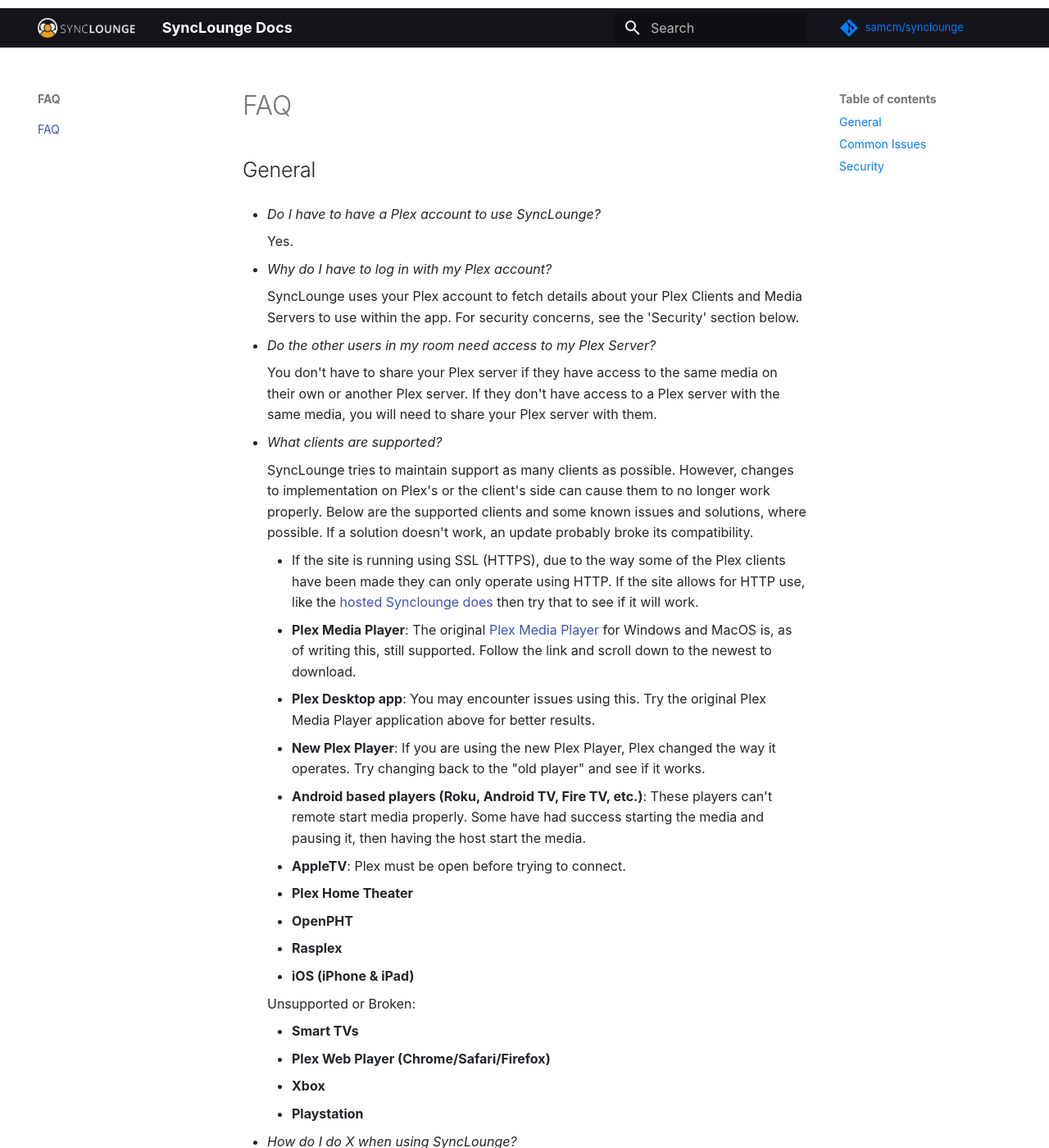
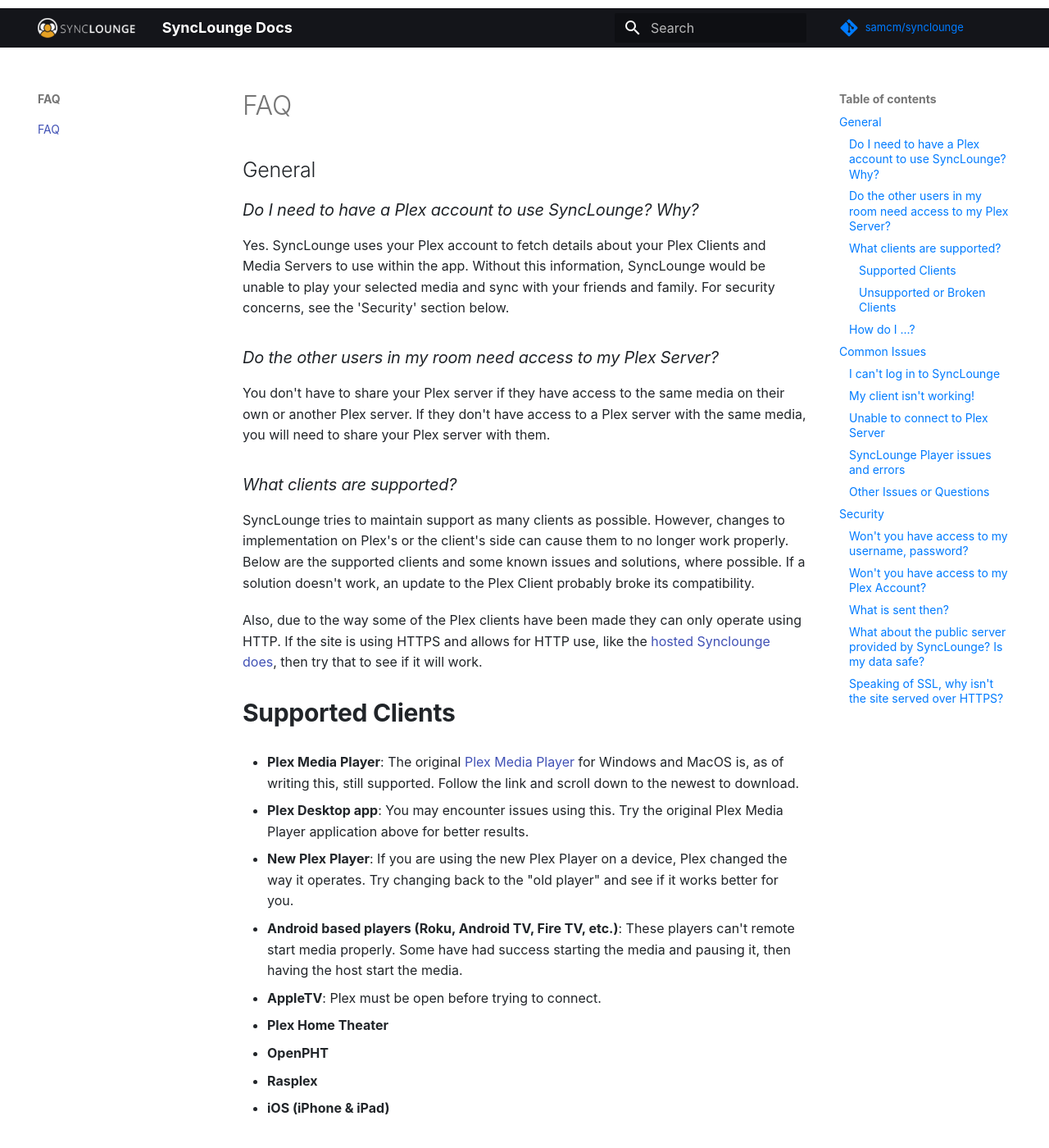
Before and after one commit to synclounge/docs.synclounge.tv, an MkDocs documentation site: the page built from docs/faq.md, in a window 1280 px wide and 1400 px high. Shown: the whole window at 82% size. Built offline with MkDocs 1.6.1 and Material for MkDocs 9.7.7, drawn with Linux system fonts in a browser that asks for light colours; comment, search, counter and statistics services are not loaded; some of the changed text lies outside the part shown.

Commit message:
[WIP] Update settings documentation (#19)
* Update settings documentation

* Reformat FAQ

* Move Docker info to docker page

* Fix formatting in Linux how-to

* Add Git as a requirement

* Add Plex Article for finding Plex Token

````diff
--- a/docs/faq.md
+++ b/docs/faq.md
@@ -1,113 +1,115 @@
 hide_nav_left: true
-hide_nav_right: true
 
 # FAQ
 
 ## General
 
-- _Do I have to have a Plex account to use SyncLounge?_
+### _Do I need to have a Plex account to use SyncLounge? Why?_
 
-    Yes.
+Yes. SyncLounge uses your Plex account to fetch details about your Plex Clients and Media Servers to use within the app. Without this information, SyncLounge would be unable to play your selected media and sync with your friends and family. For security concerns, see the 'Security' section below.
 
-- _Why do I have to log in with my Plex account?_
+### _Do the other users in my room need access to my Plex Server?_
 
-    SyncLounge uses your Plex account to fetch details about your Plex Clients and Media Servers to use within the app. For security concerns, see the 'Security' section below.
+You don't have to share your Plex server if they have access to the same media on their own or another Plex server. If they don't have access to a Plex server with the same media, you will need to share your Plex server with them.
 
-- _Do the other users in my room need access to my Plex Server?_
+### _What clients are supported?_
 
-    You don't have to share your Plex server if they have access to the same media on their own or another Plex server. If they don't have access to a Plex server with the same media, you will need to share your Plex server with them.
+SyncLounge tries to maintain support as many clients as possible. However, changes to implementation on Plex's or the client's side can cause them to no longer work properly. Below are the supported clients and some known issues and solutions, where possible. If a solution doesn't work, an update to the Plex Client probably broke its compatibility.
 
-- _What clients are supported?_
+Also, due to the way some of the Plex clients have been made they can only operate using HTTP. If the site is using HTTPS and allows for HTTP use, like the [hosted Synclounge does](http://app.synclounge.tv/), then try that to see if it will work.
 
-    SyncLounge tries to maintain support as many clients as possible. However, changes to implementation on Plex's or the client's side can cause them to no longer work properly. Below are the supported clients and some known issues and solutions, where possible. If a solution doesn't work, an update probably broke its compatibility.
+#### Supported Clients
 
-      - If the site is running using SSL (HTTPS), due to the way some of the Plex clients have been made they can only operate using HTTP. If the site allows for HTTP use, like the [hosted Synclounge does](http://app.synclounge.tv/) then try that to see if it will work.
-      - **Plex Media Player**: The original [Plex Media Player](https://forums.plex.tv/t/plex-media-player/120475/100) for Windows and MacOS is, as of writing this, still supported. Follow the link and scroll down to the newest to download.
-      - **Plex Desktop app**: You may encounter issues using this. Try the original Plex Media Player application above for better results.
-      - **New Plex Player**: If you are using the new Plex Player, Plex changed the way it operates. Try changing back to the "old player" and see if it works.
-      - **Android based players (Roku, Android TV, Fire TV, etc.)**: These players can't remote start media properly. Some have had success starting the media and pausing it, then having the host start the media.
-      - **AppleTV**: Plex must be open before trying to connect.
-      - **Plex Home Theater**
-      - **OpenPHT**
-      - **Rasplex**
-      - **iOS (iPhone & iPad)**
+- **Plex Media Player**: The original [Plex Media Player](https://forums.plex.tv/t/plex-media-player/120475/100) for Windows and MacOS is, as of writing this, still supported. Follow the link and scroll down to the newest to download.
+- **Plex Desktop app**: You may encounter issues using this. Try the original Plex Media Player application above for better results.
+- **New Plex Player**: If you are using the new Plex Player on a device, Plex changed the way it operates. Try changing back to the "old player" and see if it works better for you.
+- **Android based players (Roku, Android TV, Fire TV, etc.)**: These players can't remote start media properly. Some have had success starting the media and pausing it, then having the host start the media.
+- **AppleTV**: Plex must be open before trying to connect.
+- **Plex Home Theater**
+- **OpenPHT**
+- **Rasplex**
+- **iOS (iPhone & iPad)**
 
-    Unsupported or Broken:
+#### Unsupported or Broken Clients
 
-      - **Smart TVs**
-      - **Plex Web Player (Chrome/Safari/Firefox)**
-      - **Xbox**
-      - **Playstation**
+- **Smart TVs**
+- **Plex Web Player (Chrome/Safari/Firefox)**
+- **Xbox**
+- **Playstation**
 
-- _How do I do X when using SyncLounge?_
+### _How do I ...?_
 
-    If you are trying to figure out how to do something when *using* SyncLounge, check the [how-to](/how-tos/how-tos/) section of the documentation. This will show you how to change hosts, user Party Pausing, etc.
+If you are trying to figure out how to do something when *using* SyncLounge, check the [how-to](/how-tos/how-tos/) section of the documentation. This will show you how to change hosts, user Party Pausing, etc.
 
-    If you are trying to figure out how to do something when *running* SyncLounge, check the [how-to](/how-tos/how-tos/) and [Self-hosting](/self-hosted/getting-started/) sections. This will tell you how to setup and configure your servers.
+If you are trying to figure out how to do something when *running* SyncLounge, check the [how-to](/how-tos/how-tos/) and [Self-hosting](/self-hosted/getting-started/) sections. This will tell you how to setup and configure your servers.
 
 ## Common Issues
 
-- _I can't log in to SyncLounge_
+### _I can't log in to SyncLounge_
 
-    This is most likely due to Popup Blocking or an Adblocker. If you press the "Click me" button and nothing happens, make sure that your browser isn't blocking popups for the site. If you get a new window with the Plex logo, but nothing else happens, make sure that you don't have an AdBlocker or other plugin that is interfering with Plex completing the OAuth request.
+This is most likely due to Popup Blocking or an Adblocker. If you press the "Click me" button and nothing happens, make sure that your browser isn't blocking popups for the site. If you get a new window with the Plex logo, but nothing else happens, make sure that you don't have an AdBlocker or other plugin that is interfering with Plex completing the OAuth request.
 
-- _My client isn't working!_
+### _My client isn't working!_
 
-    See _What clients are supported?_ for information.
+See _[What clients are supported?](/faq/#what-clients-are-supported)_ for information.
 
-- _When trying to connect to my server, "Unable to connect" "Try disabling your adblocker" appears even though there is no adblocker or it has been disabled._
+### _Unable to connect to Plex Server_
 
-    This indicates that SyncLounge was unable to connect to the server properly. Here are known reasons why the connection may be blocked or not work properly:
+When trying to connect to your server, if you get a message of "Unable to connect" "Try disabling your adblocker" it indicates that SyncLounge was unable to connect to the server properly. Here are known reasons why the connection may be blocked or not work properly:
 
-      - An adblocker, firewall, network configuration, ISP, or some other software on your computer is blocking the connection.
-      - The server owner's firewall, network configuration, ISP, or some other software is blocking the connection.
-      - Remote access is not enabled on the server or it isn't working properly. To enable remote access or to check if remote access is enabled succesfully, see the [Plex's Remote Access article](https://support.plex.tv/articles/200289506-remote-access/)
+- An adblocker, firewall, network configuration, ISP, or some other software on your computer is blocking the connection.
+- The server owner's firewall, network configuration, ISP, or some other software is blocking the connection.
+- Remote access is not enabled on the server or it isn't working properly. To enable remote access or to check if remote access is enabled succesfully, see the [Plex's Remote Access article](https://support.plex.tv/articles/200289506-remote-access/)
 
-- _Someone in my room is getting "the quota has been exceeded"_
-- _The SyncLounge player is continually buffering_
-- _I'm getting the message `Failed to execute 'appendBuffer' on 'SourceBuffer': The SourceBuffer is full, and cannot free space to append additional buffers.`
+### SyncLounge Player issues and errors
 
-    Lower the bitrate (aka streaming quality) on the client. If you are using the SyncLounge Player, you can do this by clicking the settings cog in the upper-right of the player.
+Issue: _**The SyncLounge player is continually buffering**_
+Error Message: _**The quota has been exceeded**_
+Error Message: _**Failed to execute 'appendBuffer' on 'SourceBuffer': The SourceBuffer is full, and cannot free space to append additional buffers.**_
 
-- _The media could not be loaded, either because the server or network failed or because the format is not supported_
+Lower the bitrate (aka streaming quality) on the client. If you are using the SyncLounge Player, you can do this by clicking the settings cog in the upper-right of the player.
 
-    Turn off force transcode by going to the menu in the top left > synclounge settings > force transcode
+Error Message: _**The media could not be loaded, either because the server or network failed or because the format is not supported**_
 
-- _Someone in my room is getting "Failed to find a compatible copy of `<MEDIA_NAME>`. If you have access to the content try manually playing it."_
+Turn off force transcode by going to the menu in the top left > synclounge settings > force transcode
 
-    SyncLounge is unable to retrieve information for the currently selected media on the server the user has access to. This is usually caused by the user not having access to the media that the host is playing. See _Do the other users in my room need access to my Plex Server?_ for more information.
+Error Message: _**Failed to find a compatible copy of `<MEDIA_NAME>`. If you have access to the content try manually playing it.**_
+
+SyncLounge is unable to retrieve information for the currently selected media on the server the user has access to. This is usually caused by the user not having access to the media that the host is playing. See _Do the other users in my room need access to my Plex Server?_ for more information.
+
+### Other Issues or Questions
 
 If any of the above don't answer your question or address your issue, see the How-to: [Report an Issue](/how-tos/report-an-issue/) page.
 
 ## Security
 
-- _Won't you have access to my username, password?_
+### _Won't you have access to my username, password?_
 
-    No. SyncLounge uses Plex's OAuth to log in, so your username and password are never seen by SyncLounge.
+No. SyncLounge uses Plex's OAuth to log in, so your username and password are never seen by SyncLounge.
 
-- _Won't you have access to my Plex Account?_
+### _Won't you have access to my Plex Account?_
 
-    All details provided by Plex are stored client side (in your browser). Absolutely none of your **confidential** data is sent to our server. You can verify this by inspecting the Network tab within Chrome developer tools. If you would like, you can [host SyncLounge yourself](/self-hosted/getting-started/).
+All details provided by Plex are stored client side (in your browser). Absolutely none of your **confidential** data is sent to our server. You can verify this by inspecting the Network tab within Chrome developer tools. If you would like, you can [host SyncLounge yourself](/self-hosted/getting-started/).
 
-- _What is sent then?_
+### _What is sent then?_
 
-    When you've connected to a SyncLounge room, a few details are sent back and forth to the SyncLounge Server to enable syncing. The data sent contains the following:
+When you've connected to a SyncLounge room, a few details are sent back and forth to the SyncLounge Server to enable syncing. The data sent contains the following:
 
-      - Plex Username
-      - Plex User Thumbnail URL
-      - Content playing title (Eg. Lord of the Rings: The Fellowship of the Ring)
-      - Current timestamp (Eg. 00:35:02)
-      - Maximum timestamp (Eg. 03:48:18)
-      - Host content ratingKey
-      - Host machineIdentifier
-      - Playerstate (Eg. paused, stopped, playing)
-      - Client response time (Ping time between you and your Plex Client)
-      - SL Server address, SL Server Room and SL Server Room Password are sent to the WebApp when you join a room to create shortened invite links.
+- Plex Username
+- Plex User Thumbnail URL
+- Content playing title (Eg. Lord of the Rings: The Fellowship of the Ring)
+- Current timestamp (Eg. 00:35:02)
+- Maximum timestamp (Eg. 03:48:18)
+- Host content ratingKey
+- Host machineIdentifier
+- Playerstate (Eg. paused, stopped, playing)
+- Client response time (Ping time between you and your Plex Client)
+- SL Server address, SL Server Room and SL Server Room Password are sent to the WebApp when you join a room to create shortened invite links.
 
-- _What about the public server provided by SyncLounge? Is my data safe?_
+### _What about the public server provided by SyncLounge? Is my data safe?_
 
-    As noted above, SyncLounge gets none of your **confidential** data and we log absolutely nothing to disk. Data is kept within the room instance until you leave or the server restarts. We have enabled SSL on our public servers but if privacy is a concern for you we strongly suggest [running your own server](/self-hosted/getting-started/).
+As noted above, SyncLounge gets none of your **confidential** data and we log absolutely nothing to disk. Data is kept within the room instance until you leave or the server restarts. We have enabled SSL on our public servers but if privacy is a concern for you we strongly suggest [running your own server](/self-hosted/getting-started/).
 
-- _Speaking of SSL, why isn't the site served over HTTPS?_
+### _Speaking of SSL, why isn't the site served over HTTPS?_
 
-    By default SyncLounge is served via HTTP. While we do offer HTTPS, doing so forces modern browsers in to blocking all HTTP connections. This effectively stops all communication with some Plex Clients that only operate using HTTP.
+By default SyncLounge is served via HTTP. While we do offer HTTPS, doing so forces modern browsers in to blocking all HTTP connections. This effectively stops all communication with some Plex Clients that only operate using HTTP.
--- a/docs/self-hosted/docker.md
+++ b/docs/self-hosted/docker.md
@@ -32,3 +32,32 @@
   -e DOMAIN=example.com \
   starbix/synclounge:TAG
 ```
+
+## Docker on Linux with DockSTARTer
+
+If you are running linux, check out [DockSTARTer](https://dockstarter.com/)! DockSTARTer's main goal is to make it quick and easy to get up and running with Docker.
+
+DockSTARTer is in the process of [testing to include it with the configuration](https://github.com/GhostWriters/DockSTARTer/issues/818).
+Until then, you can use [overrides](https://dockstarter.com/advanced/overrides/) to add SyncLounge. Here is a sample override file:
+
+```yaml
+version: "3.4"
+services:
+  synclounge:
+    image: starbix/synclounge
+    container_name: synclounge
+    environment:
+      - DOMAIN=synclounge.domain.tld
+    logging:
+      driver: json-file
+      options:
+        max-file: ${DOCKERLOGGING_MAXFILE}
+        max-size: ${DOCKERLOGGING_MAXSIZE}
+    ports:
+      - 8088:8088
+      - 8089:8089
+    restart: unless-stopped
+    volumes:
+      - /etc/localtime:/etc/localtime:ro
+      - ${DOCKERCONFDIR}/synclounge/settings.json:/opt/synclounge/settings.json
+```
````
Also changed, not shown: docs/self-hosted/getting-started.md (+1 -3 lines), docs/self-hosted/linux.md (+7 -7 lines), docs/self-hosted/locally.md (+1 -0 lines), docs/self-hosted/settings.md (+2 -2 lines).
